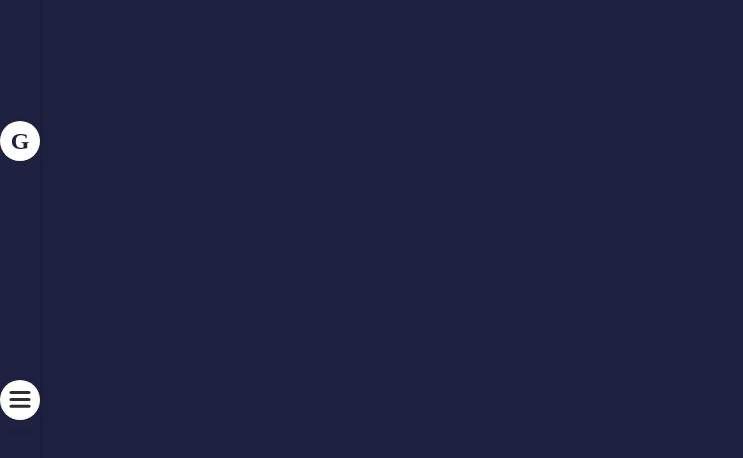
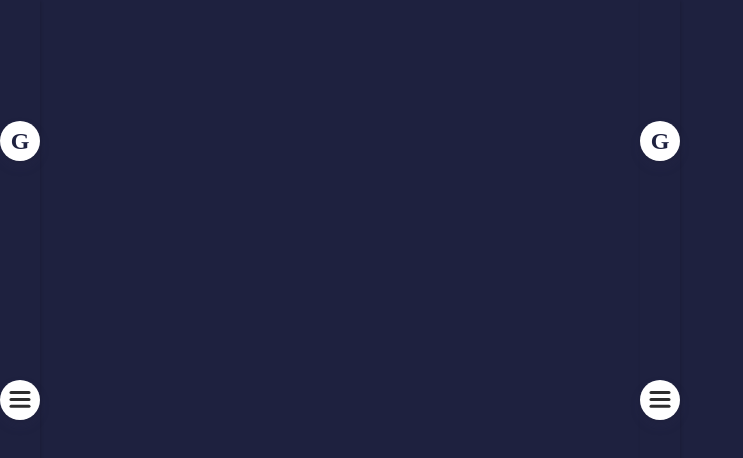
Before and after one commit to Georgeb779/porfolio, a Next.js app: page / in a window 1280 px wide. Shown: the top 458 px of the page, without its empty margins (0-743 px from the left). Built offline with nearby package versions, Linux system fonts and the light colour scheme.

Commit message:
feat: create main layout and include navbar in all pages

```diff
--- /dev/null
+++ b/src/layout/main.tsx
@@ -0,0 +1,16 @@
+import { NavBar } from '@/components';
+
+import style from './style.module.scss';
+
+export default function MainLayout({
+  children,
+}: {
+  children: React.ReactNode;
+}) {
+  return (
+    <div className={style.app__container}>
+      <NavBar />
+      <main>{children}</main>
+    </div>
+  );
+}
--- /dev/null
+++ b/src/layout/style.module.scss
@@ -0,0 +1,7 @@
+.app__container {
+  @apply flex;
+
+  main {
+    @apply flex items-center justify-center w-full;
+  }
+}
--- a/src/pages/_app.tsx
+++ b/src/pages/_app.tsx
@@ -2,8 +2,12 @@ import '@/styles/global.scss';
 
 import type { AppProps } from 'next/app';
 
+import MainLayout from '@/layout/main';
+
 const MyApp = ({ Component, pageProps }: AppProps) => (
-  <Component {...pageProps} />
+  <MainLayout>
+    <Component {...pageProps} />
+  </MainLayout>
 );
 
 export default MyApp;
```
